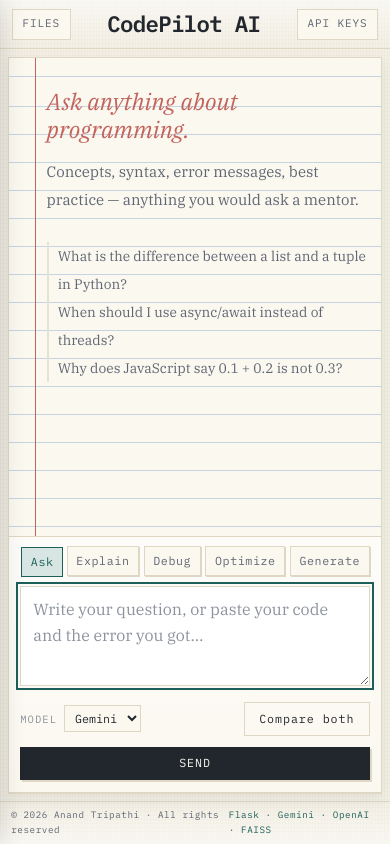
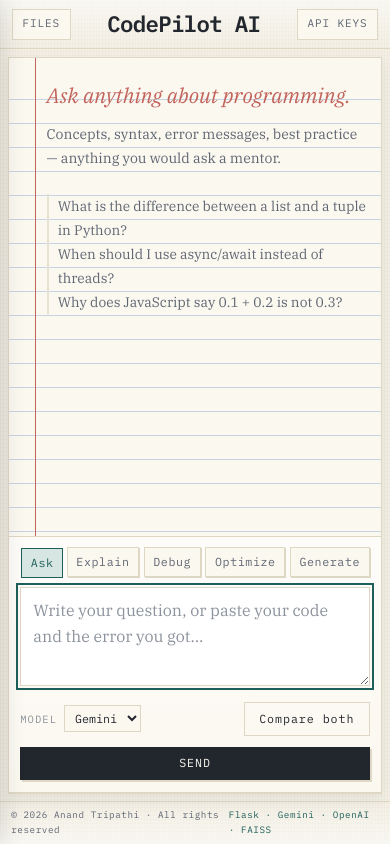
Before and after one commit to Anandtripathiii/CodePilot-AI, a Flask app: page / in a window 390 px wide. Run offline with Flask 3, Linux system fonts and the light colour scheme; data that the repository does not hold is empty.

Commit message:
Password-protected key editor, tighter layout

```diff
--- a/app.py
+++ b/app.py
@@ -7,6 +7,7 @@ The real work lives in rag.py, agent.py, safety.py, utils.py and models/.
 """
 
 import os
+import secrets
 from concurrent.futures import ThreadPoolExecutor
 from pathlib import Path
 from typing import Any, Final
@@ -52,9 +53,19 @@ MAX_UPLOAD_MB: Final[int] = 5
 # deliberately switch it on.
 #
 IS_PRODUCTION: Final[bool] = os.getenv("FLASK_ENV", "development") == "production"
-ALLOW_KEY_EDITING: Final[bool] = (
-    os.getenv("ALLOW_KEY_EDITING", "0" if IS_PRODUCTION else "1") == "1"
-)
+
+# Set ADMIN_PASSWORD to use the key editor on a live site. Without one the
+# editor stays shut in production, because an unprotected route that writes
+# .env would let any visitor take over your API keys.
+ADMIN_PASSWORD: Final[str] = os.getenv("ADMIN_PASSWORD", "").strip()
+
+ALLOW_KEY_EDITING: Final[bool] = os.getenv(
+    "ALLOW_KEY_EDITING",
+    "1" if (not IS_PRODUCTION or ADMIN_PASSWORD) else "0",
+) == "1"
+
+# Locally there is nothing to protect — only you can reach 127.0.0.1.
+REQUIRE_ADMIN: Final[bool] = IS_PRODUCTION and ALLOW_KEY_EDITING
 
 app = Flask(__name__)
 app.config["SECRET_KEY"] = os.getenv("FLASK_SECRET_KEY", "dev-secret")
@@ -105,6 +116,7 @@ def health() -> Response:
         index_ready=rag.has_index(),
         indexed_files=rag.list_files(),
         key_editing=ALLOW_KEY_EDITING,
+        admin_required=REQUIRE_ADMIN,
         ephemeral=IS_SERVERLESS,
     )
 
@@ -263,19 +275,29 @@ ENV_FIELDS: Final[dict[str, str]] = {
 }
 
 
-def _keys_locked() -> tuple[Response, int]:
-    return jsonify(
-        error=(
-            "Editing keys from the browser is disabled on this deployment. "
-            "Set them as environment variables on the host instead."
-        )
-    ), 403
+def _key_guard() -> tuple[Response, int] | None:
+    """None when the caller may edit keys, otherwise the refusal to send."""
+    if not ALLOW_KEY_EDITING:
+        return jsonify(
+            error=(
+                "Editing keys from the browser is switched off here. Set "
+                "ADMIN_PASSWORD on the host to turn it on."
+            )
+        ), 403
+
+    if REQUIRE_ADMIN:
+        given = request.headers.get("X-Admin-Password", "")
+        # compare_digest so a wrong guess takes the same time as a right one
+        if not (given and secrets.compare_digest(given, ADMIN_PASSWORD)):
+            return jsonify(error="Wrong admin password."), 401
+
+    return None
 
 
 @app.get("/api/settings")
 def get_settings() -> tuple[Response, int] | Response:
-    if not ALLOW_KEY_EDITING:
-        return _keys_locked()
+    if (refusal := _key_guard()) is not None:
+        return refusal
     """Current state. Keys come back masked — never in full."""
     return jsonify(
         gemini_key=mask_key(os.getenv("GEMINI_API_KEY", "")),
@@ -288,8 +310,8 @@ def get_settings() -> tuple[Response, int] | Response:
 
 @app.post("/api/settings")
 def save_settings() -> tuple[Response, int] | Response:
-    if not ALLOW_KEY_EDITING:
-        return _keys_locked()
+    if (refusal := _key_guard()) is not None:
+        return refusal
 
     data: dict[str, Any] = request.get_json(silent=True) or {}
 
@@ -320,8 +342,8 @@ def save_settings() -> tuple[Response, int] | Response:
 @app.post("/api/test-key")
 def test_key() -> tuple[Response, int] | Response:
     """Make one tiny real call, so the user can confirm a key actually works."""
-    if not ALLOW_KEY_EDITING:
-        return _keys_locked()
+    if (refusal := _key_guard()) is not None:
+        return refusal
 
     data: dict[str, Any] = request.get_json(silent=True) or {}
     provider = str(data.get("provider", DEFAULT_PROVIDER))
--- a/static/css/style.css
+++ b/static/css/style.css
@@ -41,10 +41,10 @@
   --serif: "IBM Plex Serif", Georgia, serif;
   --mono:  "IBM Plex Mono", "SF Mono", Consolas, monospace;
 
-  --step-0: 0.9375rem;
-  --step-1: 1.0625rem;
-  --step-2: 1.375rem;
-  --step-3: 1.9rem;
+  --step-0: 0.875rem;
+  --step-1: 0.9375rem;
+  --step-2: 1.2rem;
+  --step-3: 1.6rem;
 
   /* geometry */
   --margin-x: 3.25rem;        /* where the red rule sits */
@@ -60,9 +60,13 @@
     text baseline. If the type floats a little high or low on your
     machine, this is the one number to nudge.
   */
-  --line-h:      28px;
-  --rule-offset: 21px;
-  --half-line:   14px;        /* --line-h / 2, for symmetric padding */
+  --line-h:      24px;
+  --rule-offset: 18px;
+  --half-line:   12px;        /* --line-h / 2, for symmetric padding */
+
+  /* Long lines are hard to read. On a wide monitor the conversation stops
+     here rather than running the full width of the screen. */
+  --measure: 52rem;
   --shadow: 0 1px 0 var(--paper-edge), 0 6px 14px rgba(34, 38, 45, 0.07);
 }
 
@@ -179,12 +183,12 @@ code, pre, kbd { font-family: var(--mono); }
 .desk {
   position: relative;
   display: grid;
-  grid-template-columns: 19rem minmax(0, 1fr);
+  grid-template-columns: 17.5rem minmax(0, 1fr);
   gap: 1.25rem;
   min-height: 0;                 /* lets children scroll instead of stretching */
-  padding: 1.1rem 1.25rem;
+  padding: 0.9rem 1.1rem;
   width: 100%;
-  max-width: 84rem;
+  max-width: 78rem;
   margin: 0 auto;
 }
 
@@ -581,6 +585,7 @@ code, pre, kbd { font-family: var(--mono); }
    ========================================================= */
 
 .empty { max-width: 34rem; }
+.compare { max-width: var(--measure); }
 
 /* The one line of red ink on the page, matching the margin rule. */
 /*
@@ -589,10 +594,10 @@ code, pre, kbd { font-family: var(--mono); }
   everything below stays in step.
 */
 .empty__lead {
-  font-size: 1.85rem;
+  font-size: 1.6rem;
   line-height: calc(var(--line-h) * 2);
-  padding-top: 9px;
-  margin-bottom: 19px;
+  padding-top: 8px;
+  margin-bottom: 16px;
   font-style: italic;
   color: var(--margin-red);
 }
@@ -620,7 +625,7 @@ code, pre, kbd { font-family: var(--mono); }
 .example:hover { box-shadow: inset 2px 0 0 var(--margin-red); }
 .example:hover { color: var(--ink); background: var(--highlight); }
 
-.msg { margin-bottom: var(--line-h); }
+.msg { margin-bottom: var(--line-h); max-width: var(--measure); }
 
 .msg__who {
   font-family: var(--mono);
@@ -978,7 +983,7 @@ code, pre, kbd { font-family: var(--mono); }
 
   .sheet__scroll { padding: 1rem 0.9rem 1rem calc(var(--margin-x) + 0.75rem); }
 
-  .empty__lead { font-size: 1.45rem; padding-top: 13px; margin-bottom: 15px; }
+  .empty__lead { font-size: 1.3rem; padding-top: 10px; margin-bottom: 14px; }
   .empty__body { font-size: var(--step-0); }
 
   .composer { padding: 0.6rem 0.7rem 0.7rem; }
--- a/static/js/script.js
+++ b/static/js/script.js
@@ -41,9 +41,16 @@ const API = (() => {
     return data;
   }
 
+  // Held in memory only, for this tab, for as long as the page is open.
+  let adminPassword = "";
+  const setAdminPassword = (value) => { adminPassword = value || ""; };
+
+  const headers = (extra = {}) =>
+    adminPassword ? { ...extra, "X-Admin-Password": adminPassword } : extra;
+
   const json = (body) => ({
     method: "POST",
-    headers: { "Content-Type": "application/json" },
+    headers: headers({ "Content-Type": "application/json" }),
     body: JSON.stringify(body),
   });
 
@@ -57,11 +64,12 @@ const API = (() => {
       return request("/api/upload", { method: "POST", body: form });
     },
     clearIndex:   () => request("/api/clear-index", { method: "POST" }),
-    getSettings:  () => request("/api/settings"),
+    getSettings:  () => request("/api/settings", { headers: headers() }),
     saveSettings: (body) => request("/api/settings", json(body)),
     testKey:      (body) => request("/api/test-key", json(body)),
     history:      () => request("/api/history"),
     clearHistory: () => request("/api/history", { method: "DELETE" }),
+    setAdminPassword,
   };
 })();
 
@@ -681,7 +689,18 @@ const Settings = (() => {
 
   const dialog = () => $("#settingsModal");
 
+  let adminRequired = false;
+  const setAdminRequired = (value) => { adminRequired = value; };
+
   async function open() {
+    if (adminRequired) {
+      const entered = window.prompt(
+        "Admin password (set as ADMIN_PASSWORD on the host):"
+      );
+      if (entered === null) return;          // cancelled
+      API.setAdminPassword(entered);
+    }
+
     try {
       const data = await API.getSettings();
       $("#geminiModel").value = data.gemini_model || "";
@@ -694,6 +713,8 @@ const Settings = (() => {
         : "not set";
     } catch (err) {
       UI.toast(err.message, "warn");
+      if (adminRequired) API.setAdminPassword("");   // let them retry
+      return;
     }
 
     $("#geminiKey").value = "";
@@ -804,7 +825,7 @@ const Settings = (() => {
     });
   }
 
-  return { wire, open };
+  return { wire, open, setAdminRequired };
 })();
 
 
@@ -915,7 +936,9 @@ document.addEventListener("DOMContentLoaded", () => {
       $("#dropzone").insertAdjacentElement("afterend", note);
     }
 
-    // On a public deployment keys are set by the host, not the browser.
+    // The button stays when key editing is on — protected by a password
+    // in production, unprotected only on localhost.
+    Settings.setAdminRequired(Boolean(data.admin_required));
     if (data.key_editing === false) {
       $("#settingsBtn").hidden = true;
       return;
```
